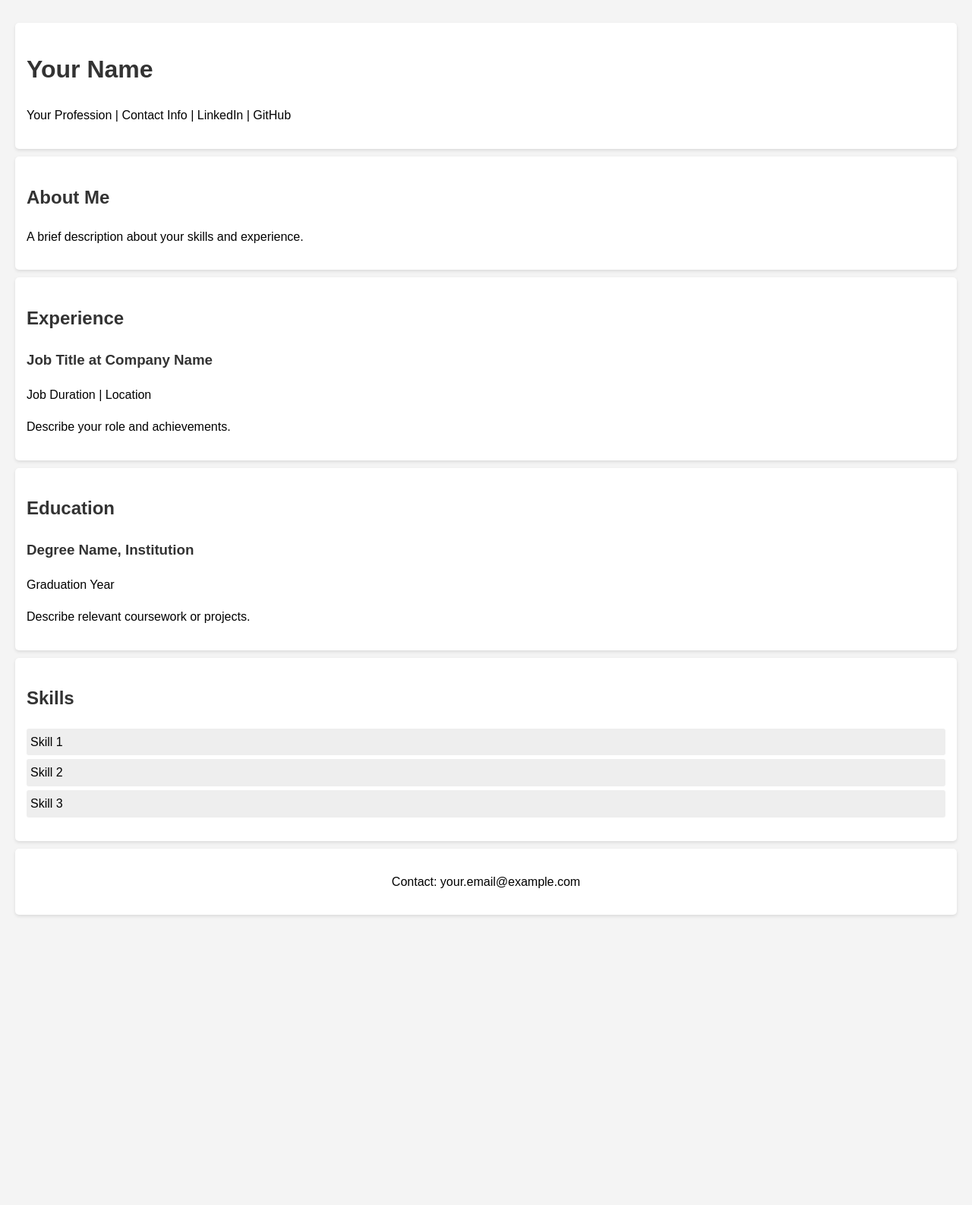
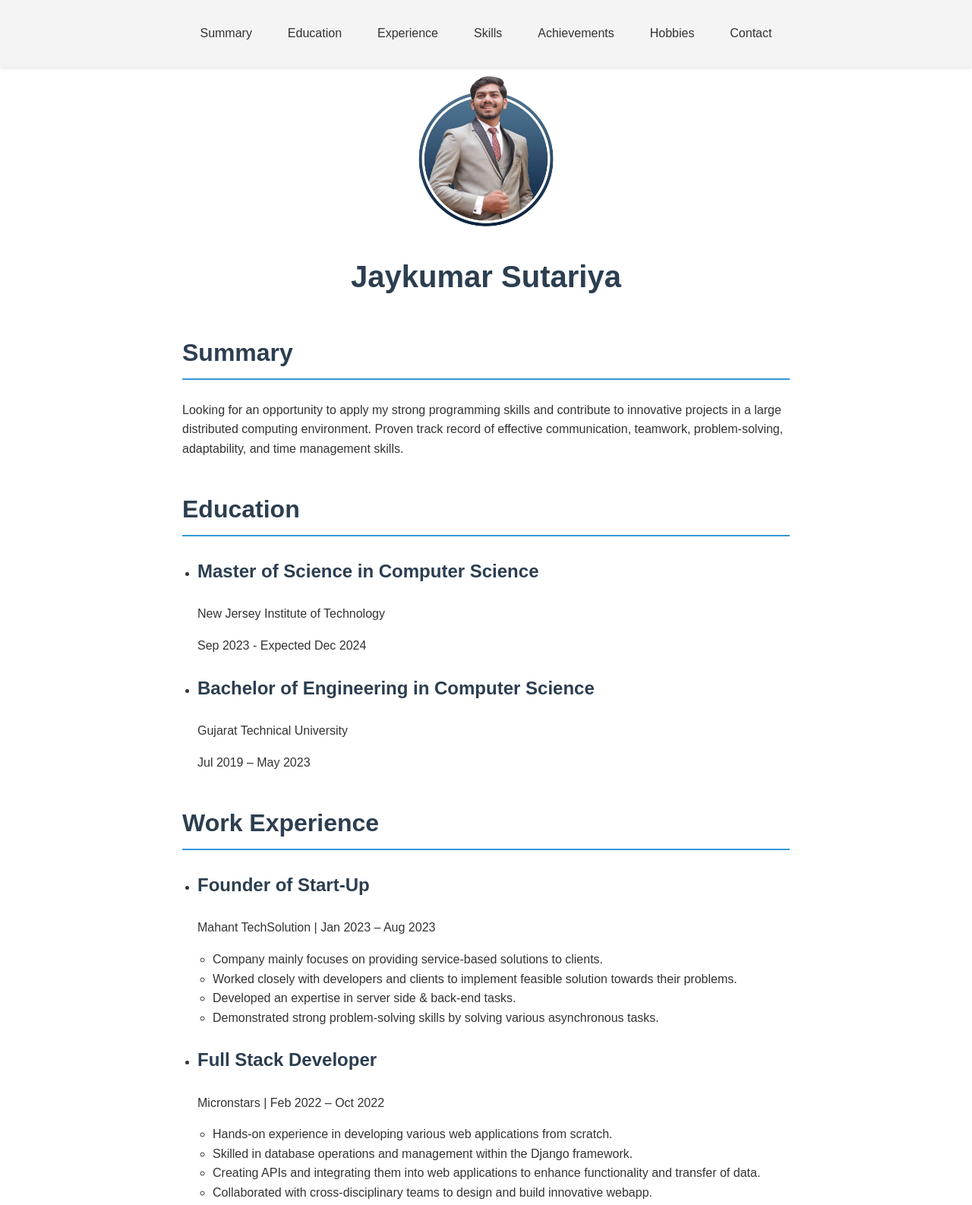
Before and after one commit to SutariyaJay1305/jaysutariya.github.io, a plain HTML site: page index.html in a window 1280 px wide. Shown: the top 1586 px of the page at 76% size. Before the commit the page ends 1234 px from the top, so only its background shows below. Drawn offline with Linux system fonts and the light colour scheme.

Commit message:
Revert "update"
This reverts commit cb2e58723c89458e91f3d1534cddd5b14f874df9.

```diff
--- a/index.html
+++ b/index.html
@@ -1,49 +1,121 @@
 <!DOCTYPE html>
-<html>
+<html lang="en">
 <head>
-    <title>Your Name - Resume</title>
-    <meta charset="UTF-8">
-    <meta name="viewport" content="width=device-width, initial-scale=1.0">
+    <title>My Resume</title>
     <link rel="stylesheet" href="style.css">
 </head>
 <body>
-    <header>
-        <h1>Your Name</h1>
-        <p>Your Profession | Contact Info | LinkedIn | GitHub</p>
+    <header class="header">
+        <nav>
+            <ul>
+                <li><a href="#summary">Summary</a></li>
+                <li><a href="#education">Education</a></li>
+                <li><a href="#experience">Experience</a></li>
+                <li><a href="#skills">Skills</a></li>
+                <li><a href="#achievements">Achievements</a></li>
+                <li><a href="#hobbies">Hobbies</a></li>
+                <li><a href="#contact">Contact</a></li>
+            </ul>
+        </nav>
     </header>
 
-    <section>
-        <h2>About Me</h2>
-        <p>A brief description about your skills and experience.</p>
-    </section>
+    <main>
+        <section id="profile">
+            <img src="profile-photo.jpg" alt="Jaykumar Sutariya" class="profile-photo">
+            <h1>Jaykumar Sutariya</h1>
+        </section>
 
-    <section>
-        <h2>Experience</h2>
-        <h3>Job Title at Company Name</h3>
-        <p>Job Duration | Location</p>
-        <p>Describe your role and achievements.</p>
-        <!-- Add more job experiences here -->
-    </section>
+        <section id="summary">
+            <h2>Summary</h2>
+            <p>Looking for an opportunity to apply my strong programming skills and contribute to innovative projects in a large distributed computing environment. Proven track record of effective communication, teamwork, problem-solving, adaptability, and time management skills.</p>
+        </section>
 
-    <section>
-        <h2>Education</h2>
-        <h3>Degree Name, Institution</h3>
-        <p>Graduation Year</p>
-        <p>Describe relevant coursework or projects.</p>
-        <!-- Add more education history here -->
-    </section>
+        <section id="education">
+            <h2>Education</h2>
+            <ul>
+                <li>
+                    <h3>Master of Science in Computer Science</h3>
+                    <p>New Jersey Institute of Technology</p>
+                    <p>Sep 2023 - Expected Dec 2024</p>
+                </li>
+                <li>
+                    <h3>Bachelor of Engineering in Computer Science</h3>
+                    <p>Gujarat Technical University</p>
+                    <p>Jul 2019 – May 2023</p>
+                </li>
+            </ul>
+        </section>
 
-    <section>
-        <h2>Skills</h2>
-        <ul>
-            <li>Skill 1</li>
-            <li>Skill 2</li>
-            <li>Skill 3</li>
-        </ul>
-    </section>
+        <section id="experience">
+            <h2>Work Experience</h2>
+            <ul>
+                <li>
+                    <h3>Founder of Start-Up</h3>
+                    <p>Mahant TechSolution | Jan 2023 – Aug 2023</p>
+                    <ul>
+                        <li>Company mainly focuses on providing service-based solutions to clients.</li>
+                        <li>Worked closely with developers and clients to implement feasible solution towards their problems.</li>
+                        <li>Developed an expertise in server side & back-end tasks.</li>
+                        <li>Demonstrated strong problem-solving skills by solving various asynchronous tasks.</li>
+                    </ul>
+                </li>
+                <li>
+                    <h3>Full Stack Developer</h3>
+                    <p>Micronstars | Feb 2022 – Oct 2022</p>
+                    <ul>
+                        <li>Hands-on experience in developing various web applications from scratch.</li>
+                        <li>Skilled in database operations and management within the Django framework.</li>
+                        <li>Creating APIs and integrating them into web applications to enhance functionality and transfer of data.</li>
+                        <li>Collaborated with cross-disciplinary teams to design and build innovative webapp.</li>
+                    </ul>
+                </li>
+            </ul>
+        </section>
+
+        <section id="skills">
+            <h2>Skills</h2>
+            <ul>
+                <li>Programming Languages: Python, Java, C, JavaScript</li>
+                <li>Web Technologies: HTML, CSS, jQuery, Ajax, Bootstrap</li>
+                <li>Frameworks: Django, Flask</li>
+                <li>Database: SQLite, PostgreSQL, Firebase</li>
+                <li>Operating Systems: Ubuntu, CentOS, Windows, Mac OS</li>
+                <li>Deployment & Tools: AWS, Digital Ocean, Git/GitHub, Visual Studio Code, Android Studio, Nginx, Gunicorn</li>
+            </ul>
+        </section>
+
+        <section id="achievements">
+            <h2>Achievements and Certifications</h2>
+            <ul>
+                <li>Coursera: University of Michigan – (Python Programming, Web Application and Django), IBM Data Science</li>
+                <li>LinkedIn Learning: Digital Marketing Foundations</li>
+                <li>National Level Virtual Hackathon - hackinUTU 2020</li>
+                <li>Cyber Sanjivani Competition - Surat City Police</li>
+                <li>Formulation of Disaster Management Plan - Govt of India</li>
+            </ul>
+        </section>
+
+        <section id="hobbies">
+            <h2>Hobbies</h2>
+            <ul>
+                <li>Coding challenges</li>
+                <li>Reading tech blogs</li>
+                <li>Playing cricket</li>
+            </ul>
+        </section>
+
+        <section id="contact">
+            <h2>Contact</h2>
+            <ul>
+                <li>Email: jaysutariya1305@gmail.com</li>
+                <li>Phone: +1 201 241-9966</li>
+                <li>LinkedIn: <a href="https://www.linkedin.com/in/jay-sutariya" target="_blank">Jay Sutariya</a></li>
+            </ul>
+        </section>
+    </main>
 
     <footer>
-        <p>Contact: your.email@example.com</p>
+        <p>&copy; 2024 Jaykumar Sutariya. All rights reserved.</p>
     </footer>
 </body>
 </html>
--- a/style.css
+++ b/style.css
@@ -1,35 +1,112 @@
+html {
+    scroll-padding-top: 100px;
+    scroll-behavior: smooth;
+}
+
 body {
     font-family: Arial, sans-serif;
     line-height: 1.6;
-    margin: 0;
+    color: #333;
+    max-width: 800px;
+    margin: 0 auto;
     padding: 20px;
-    background-color: #f4f4f4;
+    padding-top: 70px;
 }
 
-header, section, footer {
-    background: #fff;
-    margin: 10px 0;
-    padding: 15px;
+.header {
+    position: fixed;
+    top: 0;
+    left: 0;
+    right: 0;
+    background-color: #f4f4f4;
+    padding: 10px 0;
+    box-shadow: 0 2px 4px rgba(0,0,0,0.1);
+    z-index: 1000;
+}
+
+nav {
+    max-width: 800px;
+    margin: 0 auto;
+}
+
+nav ul {
+    list-style-type: none;
+    padding: 0;
+    display: flex;
+    justify-content: space-around;
+    flex-wrap: wrap;
+}
+
+nav ul li {
+    margin: 5px;
+}
+
+nav ul li a {
+    text-decoration: none;
+    color: #333;
+    padding: 5px 10px;
     border-radius: 5px;
-    box-shadow: 0 2px 4px rgba(0, 0, 0, 0.1);
+    transition: background-color 0.3s;
+}
+
+nav ul li a:hover {
+    background-color: #ddd;
+}
+
+main {
+    padding-top: 30px;
+}
+
+section {
+    margin-bottom: 2rem;
+    padding-top: 0px;
+}
+
+#profile {
+    text-align: center;
+    margin-bottom: 2rem;
+}
+
+.profile-photo {
+    width: 200px;
+    height: 200px;
+    border-radius: 50%;
+    object-fit: cover;
+    margin-bottom: 1rem;
 }
 
 h1, h2, h3 {
-    color: #333;
+    color: #2c3e50;
+}
+
+h1 {
+    font-size: 2.5rem;
+    margin-top: 0.5rem;
+}
+
+h2 {
+    font-size: 2rem;
+    border-bottom: 2px solid #3498db;
+    padding-bottom: 0.5rem;
+    padding-top: 10px;
+}
+
+h3 {
+    font-size: 1.5rem;
 }
 
 ul {
-    list-style: none;
-    padding: 0;
+    padding-left: 20px;
+    list-style-type: disc;
 }
 
-ul li {
-    background: #eee;
-    margin: 5px 0;
-    padding: 5px;
-    border-radius: 3px;
+ul ul {
+    list-style-type: circle;
 }
 
 footer {
     text-align: center;
+    margin-top: 2rem;
+    padding: 1rem;
+    background-color: #f4f4f4;
 }
```
